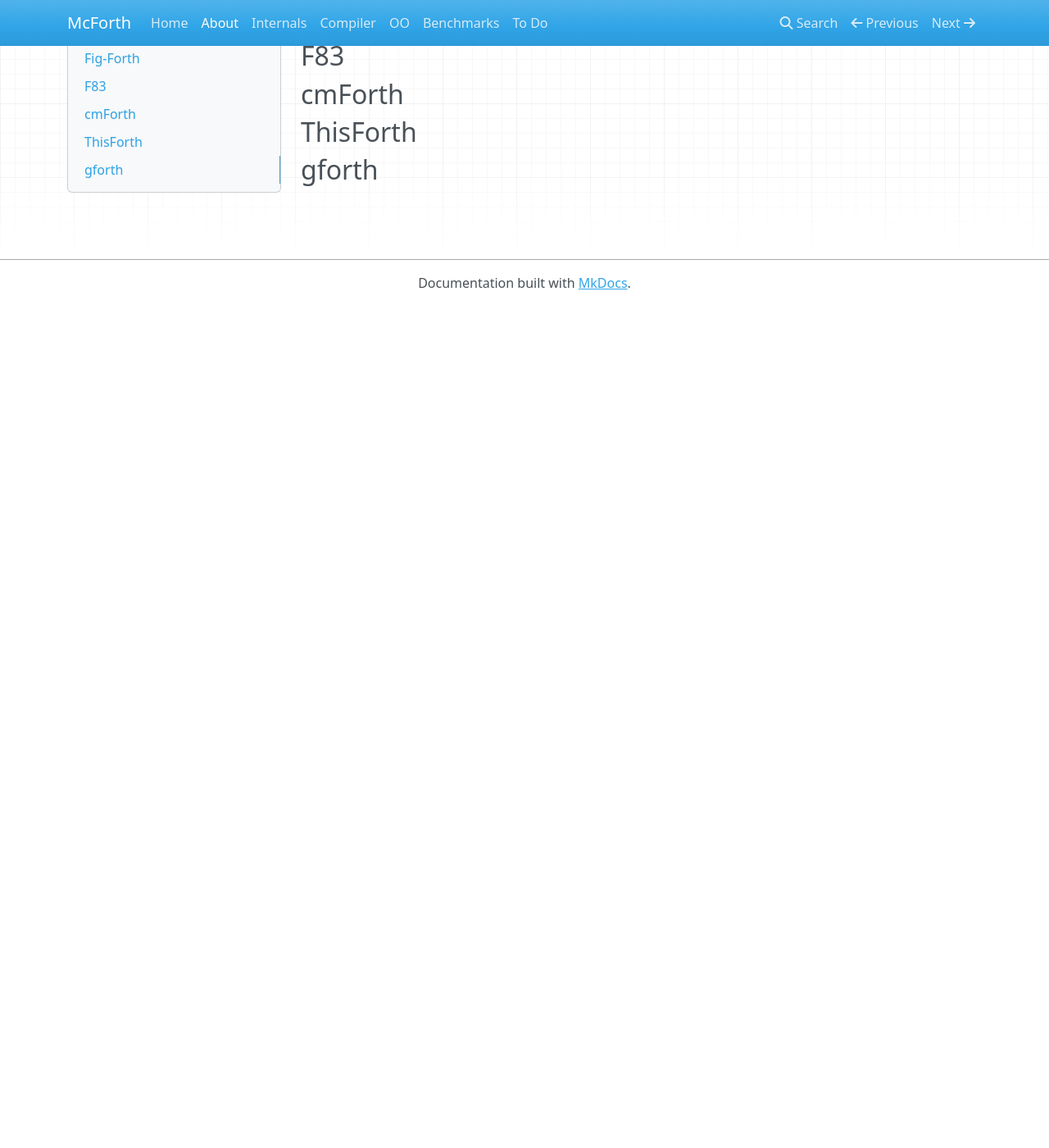
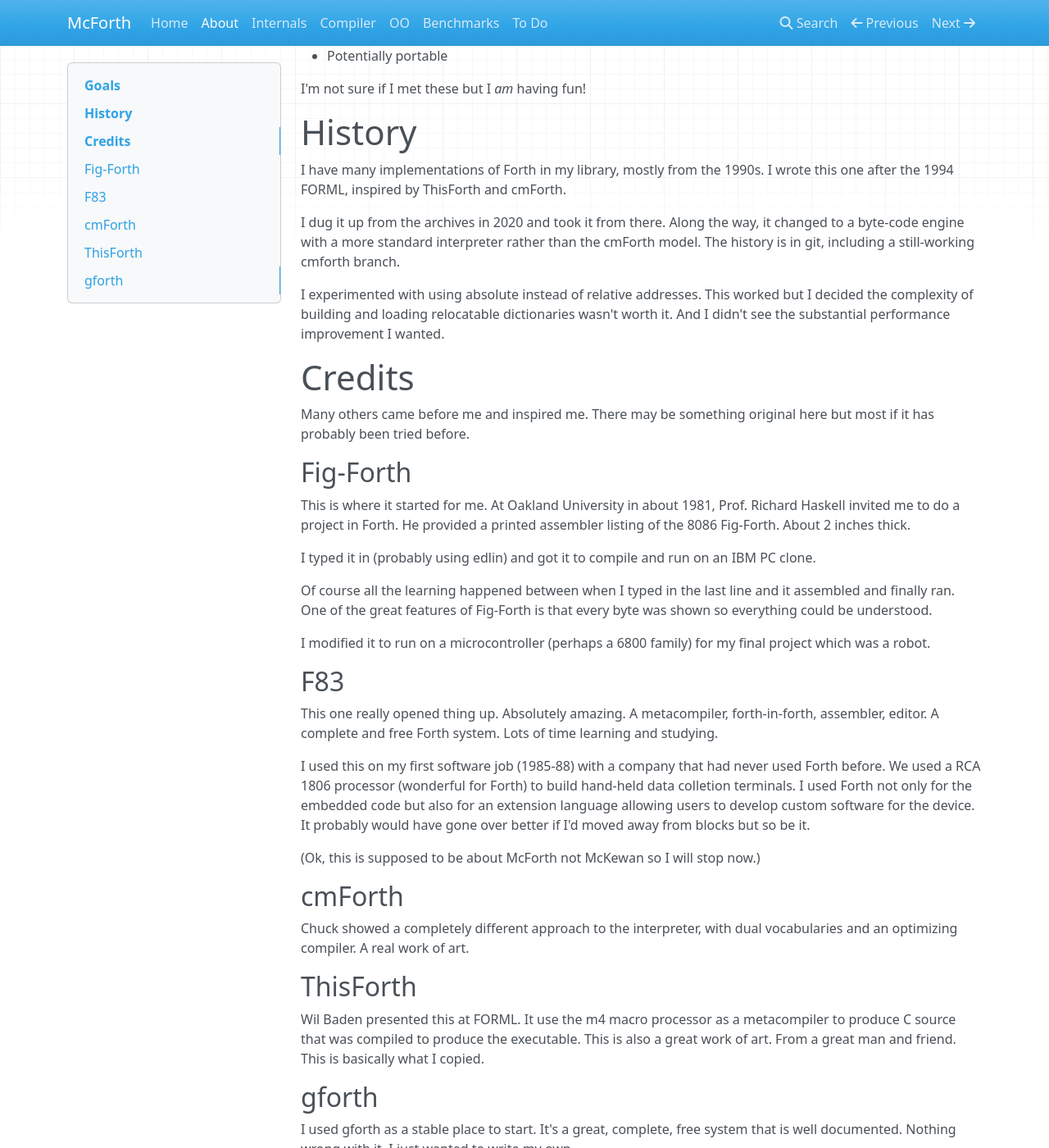
Before and after one commit to amckewan/mcforth, an MkDocs documentation site: the page built from docs/about.md, in a window 1280 px wide and 1400 px high, scrolled down 190 px. Shown: the whole window at 82% size. Built offline with MkDocs 1.6.1, drawn with Linux system fonts in a browser that asks for light colours; nearby versions of some CDN libraries; before the commit the page ends 900 px from its top, so only the background shows below that; some of the changed text lies outside the part shown.

```diff
--- a/docs/about.md
+++ b/docs/about.md
@@ -1,7 +1,75 @@
 # Goals
+
+The main (and perhaps only) goal is to have some fun.
+I enjoy building and tinkering with the internals of a Forth system.
+To me this means:
+
+* Simple and small
+* Not slow
+* Potentially portable
+
+I'm not sure if I met these but I *am* having fun!
+
+# History
+
+I have many implementations of Forth in my library, mostly from the 1990s.
+I wrote this one after the 1994 FORML,
+inspired by ThisForth and cmForth.
+
+I dug it up from the archives in 2020 and took it from there.
+Along the way, it changed to a byte-code engine with
+a more standard interpreter rather than the cmForth model.
+The history is in git, including a still-working cmforth branch.
+
+I experimented with using absolute instead of relative addresses.
+This worked but I decided the complexity
+of building and loading relocatable dictionaries wasn't worth it.
+And I didn't see the substantial performance improvement I wanted.
+
 # Credits
+
+Many others came before me and inspired me. There may be
+something original here but most if it has probably been tried before.
+
 ## Fig-Forth
+This is where it started for me. At Oakland University in about 1981,
+Prof. Richard Haskell invited me to do a project in Forth. He provided
+a printed assembler listing of the 8086 Fig-Forth. About 2 inches thick.
+
+I typed it in (probably using edlin) and got it to compile
+and run on an IBM PC clone.
+
+Of course all the learning happened between when I typed in the last
+line and it assembled and finally ran. One of the great features
+of Fig-Forth is that every byte was shown so everything could be understood.
+
+I modified it to run on a microcontroller (perhaps a 6800 family)
+for my final project which was a robot.
+
 ## F83
+This one really opened thing up. Absolutely amazing.
+A metacompiler, forth-in-forth, assembler, editor.
+A complete and free Forth system. Lots of time learning and studying.
+
+I used this on my first software job (1985-88) with a company that had
+never used Forth before. We used a RCA 1806 processor (wonderful for Forth)
+to build hand-held data colletion terminals. I used Forth not only for
+the embedded code but also for an extension language allowing users to
+develop custom software for the device. It probably would have gone over
+better if I'd moved away from blocks but so be it.
+
+(Ok, this is supposed to be about McForth not McKewan so I will stop now.)
+
 ## cmForth
+Chuck showed a completely different approach to the interpreter, with
+dual vocabularies and an optimizing compiler. A real work of art.
+
 ## ThisForth
+Wil Baden presented this at FORML. It use the m4 macro processor
+as a metacompiler to produce C source that was compiled to produce the
+executable. This is also a great work of art. From a great man and friend.
+This is basically what I copied.
+
 ## gforth
+I used gforth as a stable place to start. It's a great, complete, free system
+that is well documented. Nothing wrong with it, I just wanted to write my own.
```
Also changed, not shown: README.md (+14 -5 lines), docs/bench.md (+10 -0 lines), docs/compiler.md (+7 -19 lines), docs/index.md (+73 -1 lines), docs/todo.md (+0 -1 lines).
